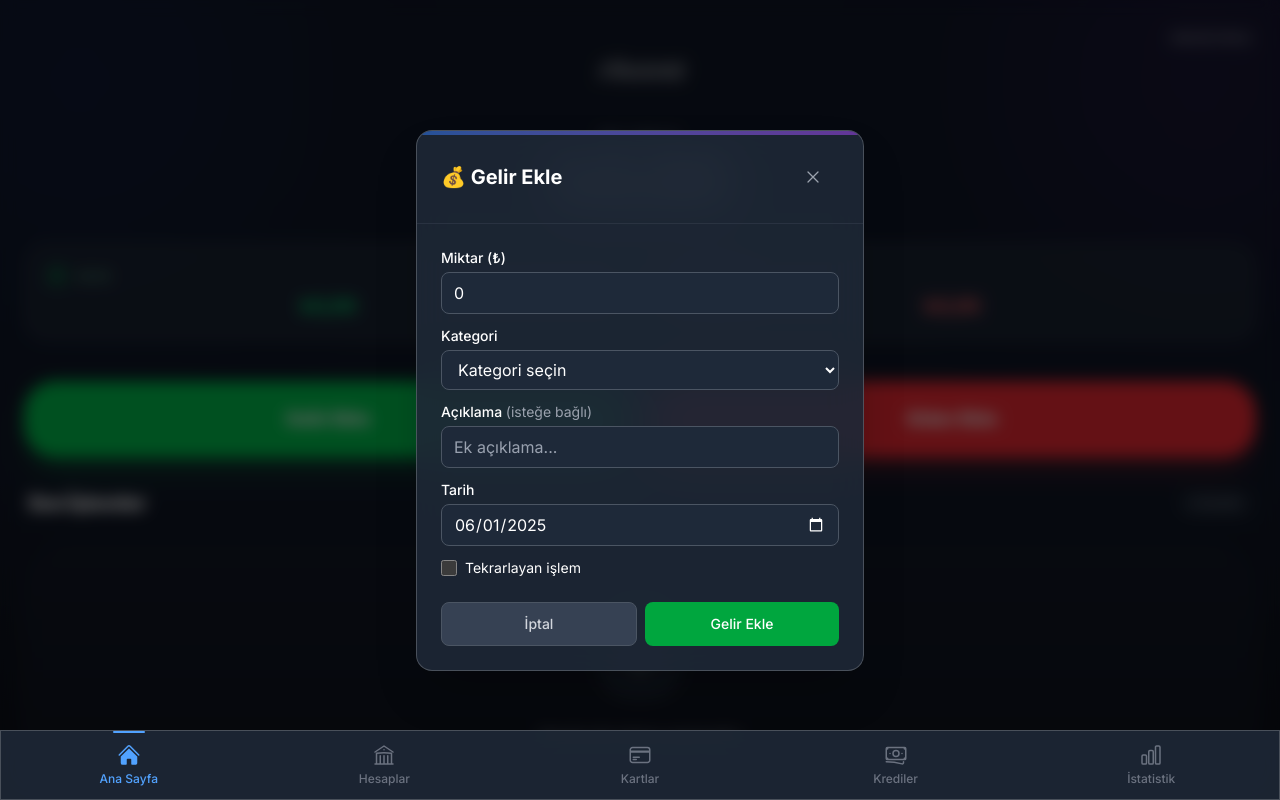
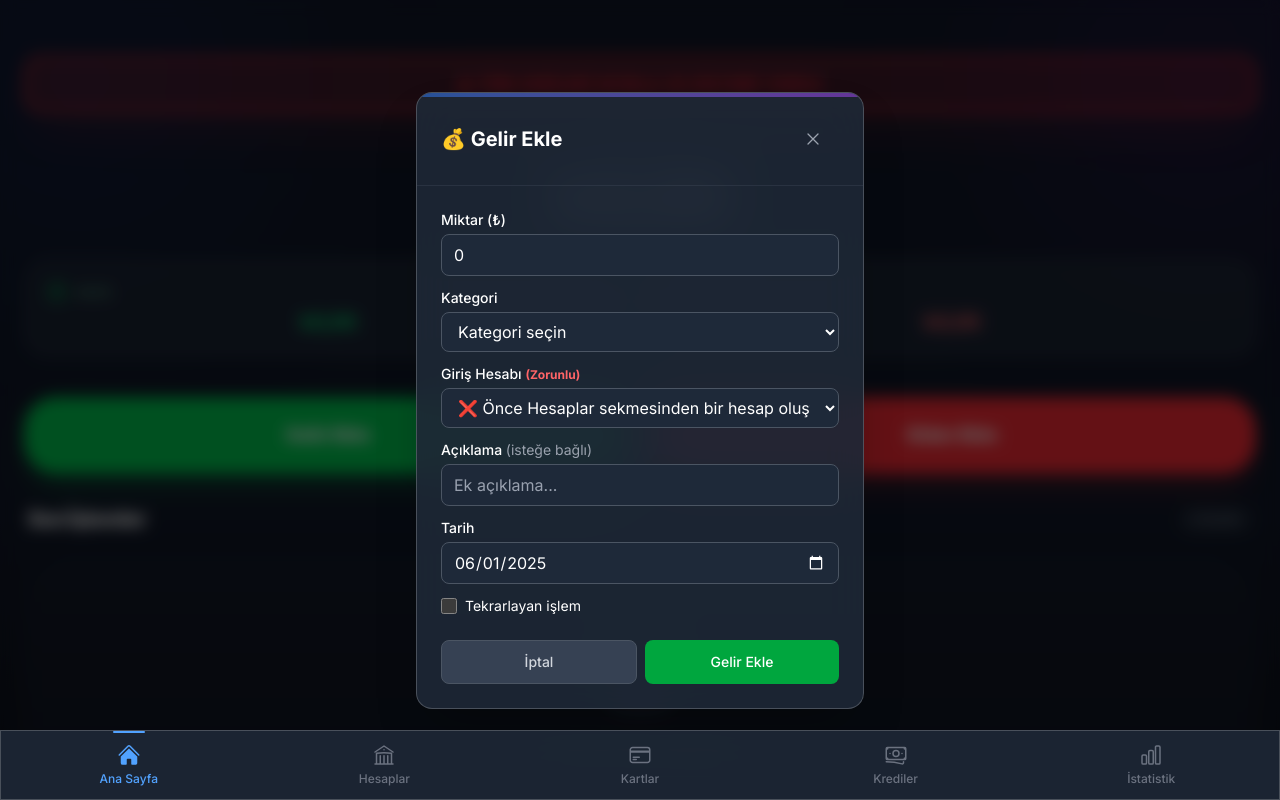
Before and after one commit to mertqy/personalFinans, a Next.js app: page / in a window 1280 px wide. Both pictures are taken after a click on the button "Gelir Ekle". Shown: the top 800 px of the page. Built offline with nearby package versions, Linux system fonts and the light colour scheme.

Commit message:
feat: Implement comprehensive loan management functionality including adding, viewing, paying, and deleting loans, alongside initial application setup.

```diff
--- a/public/sw.js
+++ b/public/sw.js
@@ -1,4 +1,4 @@
-const CACHE_NAME = 'finans-v1';
+const CACHE_NAME = 'finans-v2';
 const urlsToCache = [
   '/',
   '/manifest.json',
--- a/src/app/layout.tsx
+++ b/src/app/layout.tsx
@@ -46,6 +46,7 @@ export default function RootLayout({
         <meta name="mobile-web-app-capable" content="yes" />
         <meta name="format-detection" content="telephone=no" />
         <link rel="apple-touch-icon" href="/icon-192x192.png" />
+        {/* Service Worker Disabled for Debugging
         <script
           dangerouslySetInnerHTML={{
             __html: `
@@ -63,6 +64,7 @@ export default function RootLayout({
             `,
           }}
         />
+        */}
       </head>
       <body className={`${inter.className} antialiased bg-gray-900 text-white overflow-x-hidden select-none`}>
         <ThemeProvider>
--- a/src/app/loans/page.tsx
+++ b/src/app/loans/page.tsx
@@ -88,19 +88,18 @@ function LoanCard({ loan, onDelete, onPay }: { loan: Loan; onDelete: (id: string
 }
 
 function AddLoanModal({ accounts, onClose, onAdd }: { accounts: Account[]; onClose: () => void; onAdd: (loan: Loan) => void }) {
-  const [bank, setBank] = useState('');
   const [bankAccountId, setBankAccountId] = useState(accounts[0]?.id || '');
   const [type, setType] = useState<Loan['type']>('personal');
   const [principalAmount, setPrincipalAmount] = useState('');
   const [interestRate, setInterestRate] = useState('');
   const [startDate, setStartDate] = useState(new Date().toISOString().split('T')[0]);
-  const [endDate, setEndDate] = useState('');
+  const [durationMonths, setDurationMonths] = useState('');
 
   const [calculatedTotal, setCalculatedTotal] = useState(0);
   const [calculatedMonthly, setCalculatedMonthly] = useState(0);
 
   useEffect(() => {
-    if (!principalAmount || !endDate || !startDate) {
+    if (!principalAmount || !durationMonths || !startDate) {
       setCalculatedMonthly(0);
       setCalculatedTotal(0);
       return;
@@ -113,13 +112,9 @@ function AddLoanModal({ accounts, onClose, onAdd }: { accounts: Account[]; onClo
     const pr = parseFloat(cleanPrincipal);
     const ir = parseFloat(cleanRate || '0') / 100; // Monthly rate
     const start = new Date(startDate);
-    const end = new Date(endDate);
+    const months = parseInt(durationMonths, 10);
 
-    if (isNaN(pr) || isNaN(start.getTime()) || isNaN(end.getTime())) return;
-
-    // Calculate months
-    let months = (end.getFullYear() - start.getFullYear()) * 12 + (end.getMonth() - start.getMonth());
-    if (months <= 0) months = 1;
+    if (isNaN(pr) || isNaN(start.getTime()) || isNaN(months) || months <= 0) return;
 
     let monthly = 0;
     if (ir > 0) {
@@ -134,26 +129,30 @@ function AddLoanModal({ accounts, onClose, onAdd }: { accounts: Account[]; onClo
 
     setCalculatedMonthly(monthly);
     setCalculatedTotal(monthly * months);
-  }, [principalAmount, interestRate, startDate, endDate]);
+  }, [principalAmount, interestRate, startDate, durationMonths]);
 
   const handleSubmit = (e: React.FormEvent) => {
     e.preventDefault();
-    if (!bankAccountId || !endDate) return;
+    if (!bankAccountId || !durationMonths) return;
 
     const selectedAccount = accounts.find(a => a.id === bankAccountId);
 
+    const start = new Date(startDate);
+    const end = new Date(start);
+    end.setMonth(start.getMonth() + parseInt(durationMonths, 10));
+
     const loan: Loan = {
       id: generateId(),
-      name: bank || `${selectedAccount?.name} Kredisi`,
-      bank: bank || selectedAccount?.name || 'Banka',
+      name: `${selectedAccount?.name} Kredisi`,
+      bank: selectedAccount?.name || 'Banka',
       type,
       accountId: bankAccountId,
       totalAmount: calculatedTotal,
       remainingAmount: calculatedTotal,
       monthlyPayment: calculatedMonthly,
       interestRate: parseFloat(interestRate || '0'),
-      startDate: new Date(startDate),
-      endDate: new Date(endDate),
+      startDate: start,
+      endDate: end,
       createdAt: new Date(),
       updatedAt: new Date(),
     };
@@ -171,8 +170,18 @@ function AddLoanModal({ accounts, onClose, onAdd }: { accounts: Account[]; onClo
         </div>
         <form onSubmit={handleSubmit} className="space-y-4">
           <div>
-            <label className="block text-sm text-gray-400 mb-2">Banka Adı / Şube (Etiket)</label>
-            <input value={bank} onChange={(e) => setBank(e.target.value)} placeholder="örn. Akbank / Beşiktaş" className="w-full bg-gray-800/80 border border-gray-700 rounded-xl p-3 text-white placeholder-gray-500 focus:border-orange-500 focus:outline-none" style={{ userSelect: 'text', WebkitUserSelect: 'text' }} required />
+            <label className="block text-sm text-gray-400 mb-2">Çekilen Banka Hesabı</label>
+            <select
+              value={bankAccountId}
+              onChange={(e) => setBankAccountId(e.target.value)}
+              className="w-full bg-gray-800/80 border border-gray-700 rounded-xl p-3 text-white focus:border-orange-500 focus:outline-none"
+              required
+            >
+              <option value="">Hesap seçin...</option>
+              {accounts.map(acc => (
+                <option key={acc.id} value={acc.id}>{acc.name} — {formatCurrency(acc.balance)}</option>
+              ))}
+            </select>
           </div>
           <div>
             <label className="block text-sm text-gray-400 mb-2">Kredi Türü</label>
@@ -195,28 +204,17 @@ function AddLoanModal({ accounts, onClose, onAdd }: { accounts: Account[]; onClo
               <input value={interestRate} onChange={(e) => setInterestRate(e.target.value)} type="number" step="0.01" placeholder="0.00" className="w-full bg-gray-800/80 border border-gray-700 rounded-xl p-3 text-white placeholder-gray-500 focus:border-orange-500 focus:outline-none" style={{ userSelect: 'text', WebkitUserSelect: 'text' }} required />
             </div>
           </div>
-          <div>
-            <label className="block text-sm text-gray-400 mb-2">Ödeme Yapılacak (Bağlı) Hesap</label>
-            <select
-              value={bankAccountId}
-              onChange={(e) => setBankAccountId(e.target.value)}
-              className="w-full bg-gray-800/80 border border-gray-700 rounded-xl p-3 text-white focus:border-orange-500 focus:outline-none"
-              required
-            >
-              <option value="">Hesap seçin...</option>
-              {accounts.map(acc => (
-                <option key={acc.id} value={acc.id}>{acc.name} — {formatCurrency(acc.balance)}</option>
-              ))}
-            </select>
-          </div>
           <div className="grid grid-cols-2 gap-3">
             <div>
               <label className="block text-sm text-gray-400 mb-2">Başlangıç</label>
               <input value={startDate} onChange={(e) => setStartDate(e.target.value)} type="date" className="w-full bg-gray-800/80 border border-gray-700 rounded-xl p-3 text-white focus:border-orange-500 focus:outline-none" style={{ colorScheme: 'dark' }} />
             </div>
             <div>
-              <label className="block text-sm text-gray-400 mb-2">Bitiş</label>
-              <input value={endDate} onChange={(e) => setEndDate(e.target.value)} type="date" className="w-full bg-gray-800/80 border border-gray-700 rounded-xl p-3 text-white focus:border-orange-500 focus:outline-none" style={{ colorScheme: 'dark' }} required />
+              <label className="block text-sm text-gray-400 mb-2">Vade (Ay)</label>
+              <div className="relative">
+                <input value={durationMonths} onChange={(e) => setDurationMonths(e.target.value)} type="number" min="1" max="360" placeholder="Örn: 12" className="w-full bg-gray-800/80 border border-gray-700 rounded-xl p-3 text-white focus:border-orange-500 focus:outline-none pr-10" required />
+                <span className="absolute right-4 top-1/2 -translate-y-1/2 text-gray-400 font-bold text-sm">Ay</span>
+              </div>
             </div>
           </div>
 
--- a/src/app/page.tsx
+++ b/src/app/page.tsx
@@ -166,13 +166,14 @@ export default function HomePage() {
       updatedAt: new Date(),
     };
 
-    if (data.accountId) {
+    if (data.creditCardId && data.type === 'expense') {
+      // Sadece kredi kartı borcunu artır (hesap bakiyesi ödeme yapıldığında düşer)
+      creditCardStorage.adjustDebt(data.creditCardId, data.amount);
+      setCards(creditCardStorage.getAll());
+    } else if (data.accountId) {
+      // Doğrudan hesaptan (nakit/banka) işlem
       accountStorage.adjustBalance(data.accountId, data.type === 'income' ? data.amount : -data.amount);
       setAccounts(accountStorage.getAll());
-    }
-    if (data.creditCardId && data.type === 'expense') {
-      creditCardStorage.adjustDebt(data.creditCardId, data.amount);
-      setCards(creditCardStorage.getAll());
     }
 
     const updated = transactionStorage.add(newTransaction);
@@ -195,20 +196,18 @@ export default function HomePage() {
       {/* Mobile Top Bar */}
       <div className="px-6 pt-14 pb-10 animate-fade-in relative overflow-hidden">
         <div className="relative z-10 text-center">
-            <div className="flex justify-center mb-10">
-              <h1 className="text-2xl font-black text-white/40 tracking-tighter uppercase italic">Finans</h1>
-            </div>
             <button
               onClick={() => {
-                if(confirm('Tüm verileriniz silinecek! Onaylıyor musunuz?')) {
+                if(confirm('DİKKAT: Tüm verileriniz (hesaplar, kartlar, işlemler) kalıcı olarak silinecektir. Emin misiniz?')) {
                   localStorage.clear();
                   window.location.reload();
                 }
               }}
-              className="absolute -top-10 -right-2 text-[8px] text-gray-700 uppercase font-bold tracking-widest bg-gray-600/5 px-3 py-2 rounded-full hover:bg-red-500/10 hover:text-red-500/60 transition-all border border-transparent hover:border-red-500/20"
+              className="mb-8 w-full py-4 rounded-2xl bg-red-500/20 border-2 border-red-500 text-red-500 font-black text-sm uppercase tracking-widest hover:bg-red-500 hover:text-white transition-all btn-bounce shadow-2xl shadow-red-500/20"
             >
-              Verileri Sıfırla
+              ⚠ TÜM VERİLERİ SIFIRLA VE SİSTEMİ YENİLE
             </button>
+
             <p className="text-[10px] text-gray-500 uppercase font-black tracking-[0.2em] mb-2">Net Varlık</p>
             <p className={`text-6xl font-black tracking-tighter ${netWorth >= 0 ? 'text-white' : 'text-red-500'}`}>
               {formatCurrency(netWorthAnimated)}
@@ -291,6 +290,9 @@ export default function HomePage() {
           />
         </Modal>
       )}
+      <div className="text-center pb-10 opacity-10">
+        <span className="text-[10px] font-black tracking-tighter text-white">v1.1 - DEBUG MODE</span>
+      </div>
     </div>
   );
 }
--- a/src/components/forms/TransactionForm.tsx
+++ b/src/components/forms/TransactionForm.tsx
@@ -55,6 +55,8 @@ export default function TransactionForm({
 
   const isRecurring = watch('isRecurring');
   const watchedCreditCardId = watch('creditCardId');
+  const watchedAccountId = watch('accountId');
+  const availableLinkedCards = creditCards.filter(c => c.accountId === watchedAccountId);
   const categories = DEFAULT_CATEGORIES.filter(cat => cat.type === type);
 
   const handleFormSubmit = async (data: TransactionFormData) => {
@@ -62,7 +64,7 @@ export default function TransactionForm({
       await onSubmit({
         ...data,
         accountId: data.accountId || undefined,
-        creditCardId: data.creditCardId || undefined,
+        creditCardId: data.creditCardId === 'none' ? undefined : (data.creditCardId || undefined),
       });
     } catch (error) {
       console.error('Form submission error:', error);
@@ -118,23 +120,21 @@ export default function TransactionForm({
       </div>
 
       {/* Hesap Seçimi */}
-      {accounts.length > 0 && !watchedCreditCardId && (
       <div>
         <label htmlFor="accountId" className="block text-sm font-medium text-white mb-1">
-            {type === 'income' ? 'Giriş Hesabı' : 'Hesap'} <span className="text-gray-400 font-normal">({type === 'income' ? 'Zorunlu' : 'Opsiyonel'})</span>
+          {type === 'income' ? 'Giriş Hesabı' : 'Hangi Hesaptan Çıkacak'} <span className="font-bold text-red-400 text-xs">(Zorunlu)</span>
         </label>
         <select
           id="accountId"
           {...register('accountId', {
             validate: (val) => {
-                if (type === 'income' && !val) return 'Gelir için bir hesap seçmelisiniz';
-                if (type === 'expense' && !val && !watchedCreditCardId) return 'Gider için bir hesap veya kart seçmelisiniz';
+              if (!val) return 'Lütfen bir işlem hesabı seçin.';
               return true;
             }
           })}
           className={`w-full px-3 py-2 border ${errors.accountId ? 'border-red-500' : 'border-gray-600'} rounded-lg focus:ring-2 focus:ring-blue-500 focus:border-blue-500 transition-colors text-white bg-gray-800`}
         >
-            <option value="">Hesap seçin...</option>
+          <option value="">{accounts.length === 0 ? '❌ Önce Hesaplar sekmesinden bir hesap oluşturun!' : 'Hesap seçin...'}</option>
           {accounts.map((account) => (
             <option key={account.id} value={account.id}>
               {account.icon} {account.name} — {formatCurrency(account.balance)}
@@ -142,29 +142,36 @@ export default function TransactionForm({
           ))}
         </select>
         {errors.accountId && (
-            <p className="mt-1 text-xs text-red-400">{errors.accountId.message}</p>
+          <p className="mt-1 text-xs text-red-400 font-bold">{errors.accountId.message}</p>
         )}
       </div>
-      )}
 
-      {/* Kredi Kartı Seçimi (sadece gider için) */}
-      {type === 'expense' && creditCards.length > 0 && (
-        <div>
+      {/* Kredi Kartı Seçimi (sadece gider için ve seçili hesaba kart bağlıysa) */}
+      {type === 'expense' && watchedAccountId && availableLinkedCards.length > 0 && (
+        <div className="animate-slide-up">
           <label htmlFor="creditCardId" className="block text-sm font-medium text-white mb-1">
-            Kredi Kartı <span className="text-gray-400 font-normal">(isteğe bağlı)</span>
+            Ödeme Yöntemi <span className="text-gray-400 font-normal">(Zorunlu)</span>
           </label>
           <select
             id="creditCardId"
-            {...register('creditCardId')}
-            className="w-full px-3 py-2 border border-gray-600 rounded-lg focus:ring-2 focus:ring-blue-500 focus:border-blue-500 transition-colors text-white bg-gray-800"
+            {...register('creditCardId', {
+              required: 'Lütfen bir harcama/ödeme yöntemi seçin'
+            })}
+            className={`w-full px-3 py-2 border ${errors.creditCardId ? 'border-red-500' : 'border-gray-600'} rounded-lg focus:ring-2 focus:ring-blue-500 focus:border-blue-500 transition-colors text-white bg-gray-800`}
           >
-            <option value="">Kart seç...</option>
-            {creditCards.map((card) => (
+            <option value="">Harcama Yöntemi Seçin...</option>
+            <option value="none" className="font-bold text-blue-400">💵 Doğrudan Hesap Bakiyesinden Düş</option>
+            <optgroup label="💳 Veya Kredi Kartından Çek">
+              {availableLinkedCards.map((card) => (
                 <option key={card.id} value={card.id}>
-                💳 {card.name} — {card.bank}
+                   {card.name} (Limitten Düş)
                 </option>
               ))}
+            </optgroup>
           </select>
+          {errors.creditCardId && (
+            <p className="mt-1 text-xs text-red-400 font-bold">{errors.creditCardId.message}</p>
+          )}
         </div>
       )}
 
```
Lines whose indentation alone changed are shown as unchanged.
